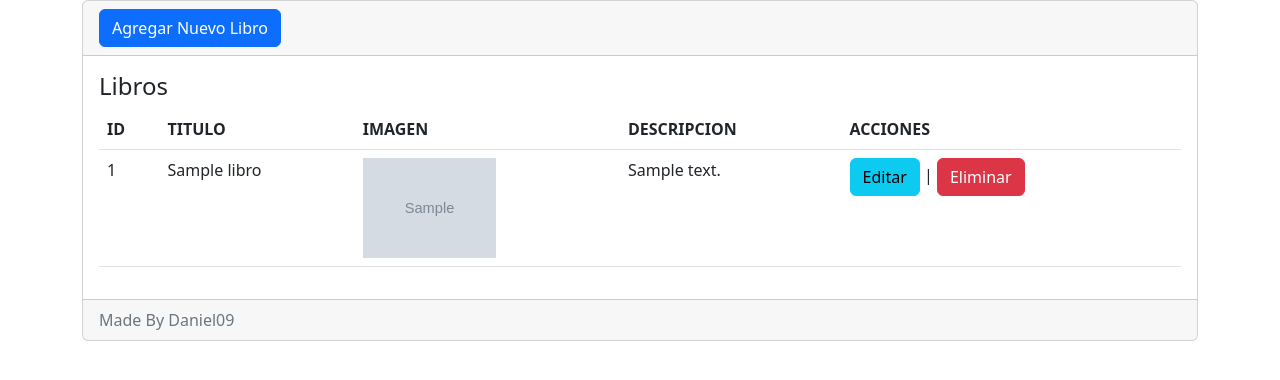
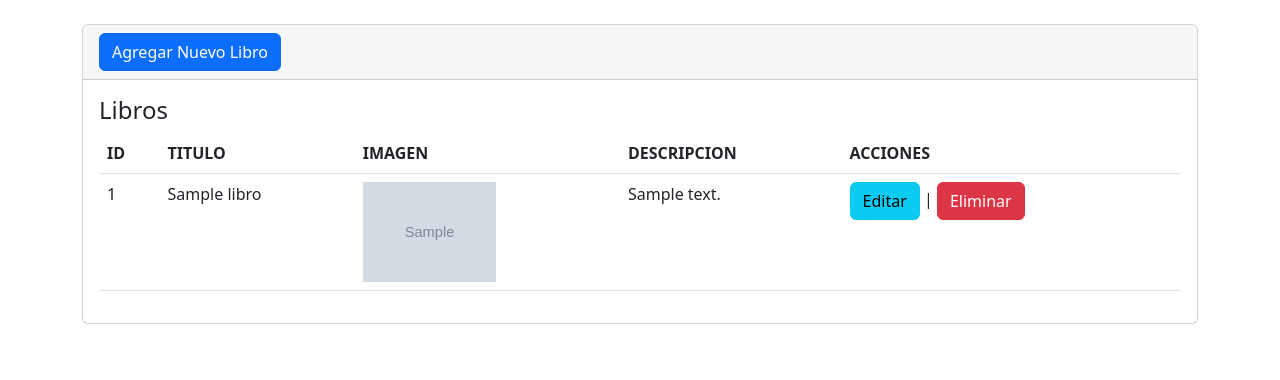
Before and after one commit to danielmiranda0099/django-app-crm, a Django app: page /libreria/libros in a window 1280 px wide. Shown: the part 56-436 px from the top of the page. Run offline with Django 4.2, Linux system fonts and the light colour scheme; tables that the repository leaves empty hold one stand-in row (values such as "Sample post"); grey boxes marked "Sample" are stand-in pictures.

Commit message:
[ADD] Some Details

```diff
--- a/src/app_libreria/templates/base.html
+++ b/src/app_libreria/templates/base.html
@@ -27,7 +27,11 @@
     <div class="container">
         <div class="row">
             <div class="col-12">
+
+                <br>
+
                 {% block contenido %}{% endblock  %}
+
             </div>
         </div>
     </div>
--- a/src/app_libreria/templates/libros/form.html
+++ b/src/app_libreria/templates/libros/form.html
@@ -27,4 +27,6 @@
     {% endfor %}
 
     <input name="" id="" class="btn btn-primary" type="submit" value="Enviar">
+
+    <a name="" id="" class="btn btn-danger" href="{% url 'libros' %}" role="button">Cancelar</a>
 </form>
--- a/src/app_libreria/templates/libros/index.html
+++ b/src/app_libreria/templates/libros/index.html
@@ -44,8 +44,6 @@
 
         </div>
 
-        <div class="card-footer text-muted">
-            Made By Daniel09
-        </div>
+
     </div>
 {% endblock  %}
```
